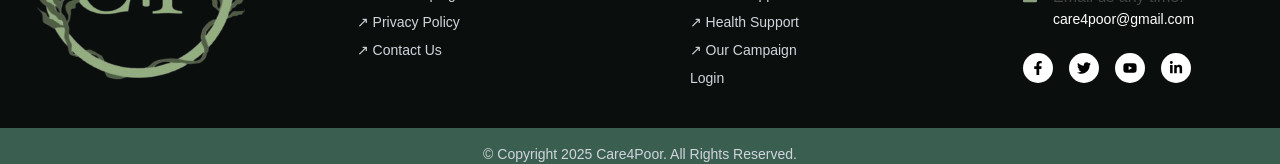
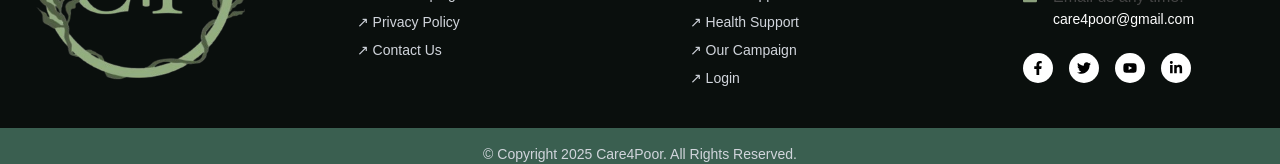
Before and after one commit to Bhaskar-1209/C4P_frontend, a React (Vite) app: page / in a window 1280 px wide. Shown: the part 3578-3742 px from the top of the page. Built offline with nearby package versions, Linux system fonts and the light colour scheme; no server answers.

Commit message:
Update Footer.jsx

```diff
--- a/src/Components_c4p/Footer.jsx
+++ b/src/Components_c4p/Footer.jsx
@@ -69,7 +69,7 @@ const Footer = () => {
               <li>↗ Food Support</li>
               <li>↗ Health Support</li>
               <li>↗ Our Campaign</li>
-              <li><Link to="/login" className="hover:text-green-400">Login</Link></li>
+              <li><Link to="/login" className="hover:text-green-400">↗ Login</Link></li>
             </ul>
           </div>
 
```
